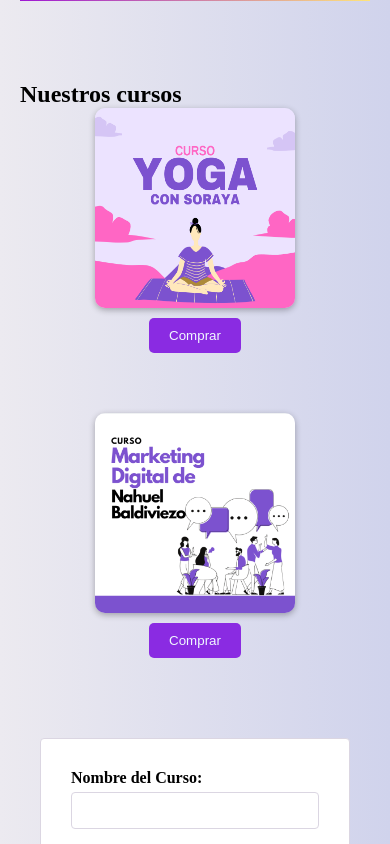
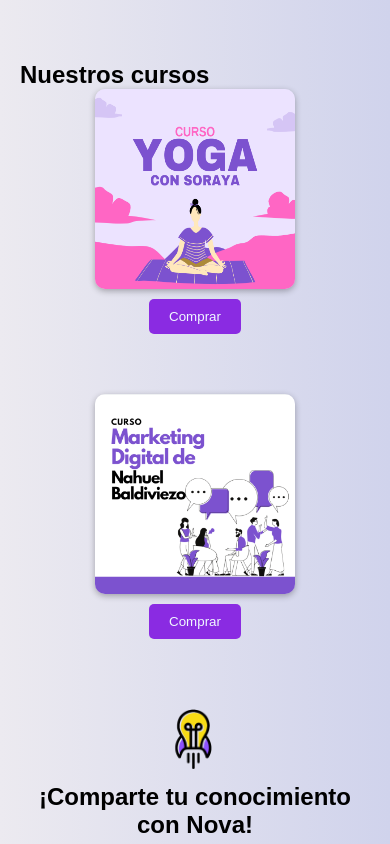
Before and after one commit to sorayaPerez/proyectoFinal, a plain HTML site: page index.html in a window 390 px wide. Shown: the part 1156-2000 px from the top of the page. Drawn offline with Linux system fonts and the light colour scheme.

Commit message:
form encabezado

```diff
--- a/css/styles.css
+++ b/css/styles.css
@@ -35,6 +35,7 @@ body::-webkit-scrollbar-thumb{background: #9a0fb6;}
 
 body{
     background: linear-gradient(to right, #eceaf0, #d0d3ec);
+        font-family: Arial, sans-serif;
 }
 /*body{
     /* background: linear-gradient(to right, #dae2f8, #d6a4a4); */
@@ -338,7 +339,7 @@ header nav div a{
   }
 
   @media only screen and (max-width: 480px) {
-    .container {
+    .ContainerLogoForm {
       padding: 10px;
     }
   }
--- a/index.html
+++ b/index.html
@@ -120,6 +120,13 @@
 
     <!-- Inicio Sec. "Contacto" -->
     <section>
+        <header>
+            <div class="ContainerLogoForm">
+              <img src="./multimedia/img/logonova.ico" alt="logo" class="logo">
+              <h1>¡Comparte tu conocimiento con Nova!</h1>
+              <p>Agrega tu propio curso y forma parte de nuestra comunidad educativa.</p>
+            </div>
+          </header>
         <div class="containerform">
             <form action="guardar_curso.php" method="POST">
               <div class="form-group">
```
